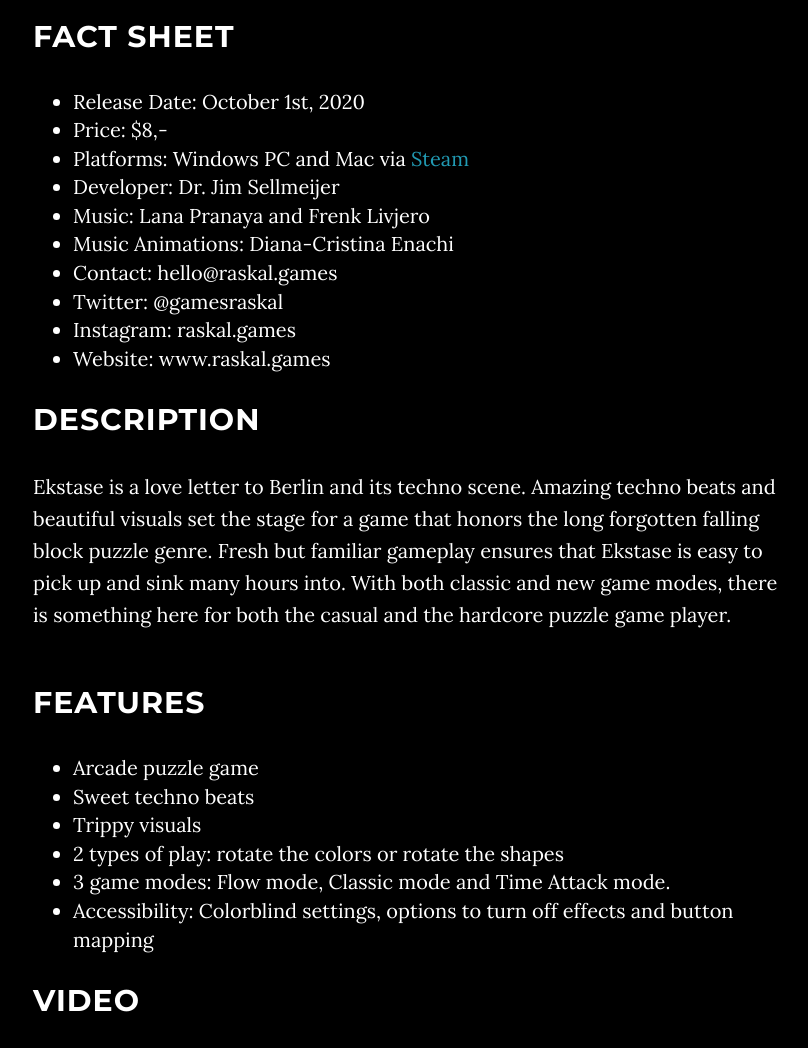
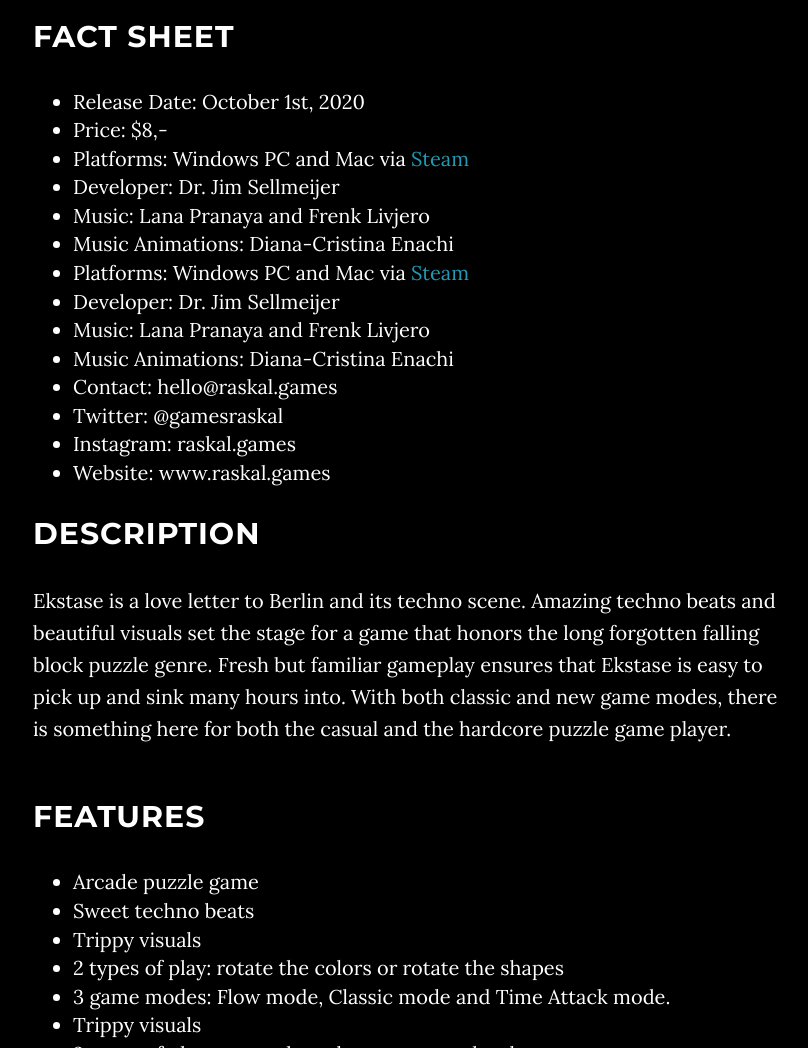
Before and after one commit to JimSellmeijer/raskal, a Jekyll site: the page built from press_kit.html, in a window 1280 px wide and 1400 px high, scrolled down 374 px, cut to the strip 0-1048 px from the top of the window. Shown: the whole strip, without its empty margins (232-1040 px from the left). Built offline with Jekyll 4.4.1, drawn with Linux system fonts in a browser that asks for light colours.

Commit message:
feat: Updated _includes/press_kit.html

```diff
--- a/_includes/press_kit.html
+++ b/_includes/press_kit.html
@@ -3,19 +3,17 @@
         <div class="row">
             <p>
                 <img src="{{ site.url }}/img/ekstase-logo.png">
-
-            <H1>Press Kit</H1>
-
+                <h1>Press Kit</h1>
             </p>
-
-            <div class="col-lg-8 col-lg-offset-2", style="text-align: left">
+            <div class="col-lg-8 col-lg-offset-2" style="text-align: left">
                 <h2>Fact Sheet</h2>
                 <ul style="font-size:20px">
-                    <li>
-                        Release Date: October 1st, 2020 </li>
-                    <li>
-                        Price: $8,-
-                    </li>
+                    <li>Release Date: October 1st, 2020</li>
+                    <li>Price: $8,-</li>
+                    <li>Platforms: Windows PC and Mac via <a href="https://store.steampowered.com/app/1408430/Ekstase/">Steam</a></li>
+                    <li>Developer: Dr. Jim Sellmeijer</li>
+                    <li>Music: Lana Pranaya and Frenk Livjero</li>
+                    <li>Music Animations: Diana-Cristina Enachi</li>
                     <li>
                         Platforms: Windows PC and Mac via <a href="https://store.steampowered.com/app/1408430/Ekstase/">Steam</a>
                     </li>
@@ -28,39 +26,22 @@
                     <li>
                         Music Animations: Diana-Cristina Enachi
                     </li>
-                    <li>
-                        Contact: hello@raskal.games
-                    </li>
-                    <li>
-                        Twitter: @gamesraskal
-                    </li>
-                    <li>
-                        Instagram: raskal.games
-                    </li>
-                    <li>
-                        Website: www.raskal.games
-                    </li>
-
+                    <li>Contact: hello@raskal.games</li>
+                    <li>Twitter: @gamesraskal</li>
+                    <li>Instagram: raskal.games</li>
+                    <li>Website: www.raskal.games</li>
                 </ul>
                 <br>
-                <H2>
-                    Description
-                </H2>
-                <p>
-                    Ekstase is a love letter to Berlin and its techno scene. Amazing techno beats and beautiful visuals set the stage for a game that honors the long forgotten falling block puzzle genre. Fresh but familiar gameplay ensures that Ekstase is easy to pick up and sink many hours into. With both classic and new game modes, there is something here for both the casual and the hardcore puzzle game player.
-
-                </p>
+                <h2>Description</h2>
+                <p>Ekstase is a love letter to Berlin and its techno scene. Amazing techno beats and beautiful visuals set the stage for a game that honors the long forgotten falling block puzzle genre. Fresh but familiar gameplay ensures that Ekstase is easy to pick up and sink many hours into. With both classic and new game modes, there is something here for both the casual and the hardcore puzzle game player.</p>
                 <br>
-                <h2>
-                    Features
-                </h2>
+                <h2>Features</h2>
                 <ul style="font-size:20px">
-                    <li>
-                        Arcade puzzle game
-                    </li>
-                    <li>
-                        Sweet techno beats
-                    </li>
+                    <li>Arcade puzzle game</li>
+                    <li>Sweet techno beats</li>
+                    <li>Trippy visuals</li>
+                    <li>2 types of play: rotate the colors or rotate the shapes</li>
+                    <li>3 game modes: Flow mode, Classic mode and Time Attack mode.</li>
                     <li>
                         Trippy visuals
                     </li>
@@ -70,78 +51,58 @@
                     <li>
                         3 game modes: Flow mode, Classic mode and Time Attack mode.
                     </li>
-                    <li>
-                        Accessibility: Colorblind settings, options to turn off effects and button mapping
-                    </li>
+                    <li>Accessibility: Colorblind settings, options to turn off effects and button mapping</li>
                 </ul>
                 <br>
-                <h2>
-                    Video
-                </h2>
+                <h2>Video</h2>
                 <p>
-                    <iframe width="420" height="315"
-                    src="https://www.youtube.com/embed/XC9jZYG4YrE">
-                    </iframe>
+                    <iframe width="420" height="315" src="https://www.youtube.com/embed/XC9jZYG4YrE"></iframe>
                 </p>
                 <br>
-                <h2>
-                    Logo
-                </h2>
+                <h2>Logo</h2>
                 <p>
                     <a target="_blank" href="{{ site.url }}/img/ekstase-logo.png">
-                        <img  class = "thumb"  src="{{ site.url }}/img/ekstase-logo.png" alt="Forest">
+                        <img class="thumb" src="{{ site.url }}/img/ekstase-logo.png" alt="Forest">
                     </a>
-
                 </p>
                 <br>
-                <h2>
-                    Screenshots
-                </h2>
+                <h2>Screenshots</h2>
                 <p>
-
-
                     <div>
-
                         <a target="_blank" href="{{ site.url }}/img/screen1.png">
-                            <img class = "thumb" src="{{ site.url }}/img/screen1.png" alt="Forest">
+                            <img class="thumb" src="{{ site.url }}/img/screen1.png" alt="Forest">
                         </a>
                         <a target="_blank" href="{{ site.url }}/img/screen2.png">
-                            <img class = "thumb"  src="{{ site.url }}/img/screen2.png" alt="Forest">
+                            <img class="thumb" src="{{ site.url }}/img/screen2.png" alt="Forest">
                         </a>
                         <a target="_blank" href="{{ site.url }}/img/screen3.png">
-                            <img class = "thumb"  src="{{ site.url }}/img/screen3.png" alt="Forest">
+                            <img class="thumb" src="{{ site.url }}/img/screen3.png" alt="Forest">
                         </a>
                           <a target="_blank" href="{{ site.url }}/img/screen4.png">
-                            <img class = "thumb"  src="{{ site.url }}/img/screen4.png" alt="Forest">
+                            <img class="thumb" src="{{ site.url }}/img/screen4.png" alt="Forest">
                           </a>
                           <a target="_blank" href="{{ site.url }}/img/screen5.png">
-                            <img class = "thumb"  src="{{ site.url }}/img/screen5.png" alt="Forest">
+                            <img class="thumb" src="{{ site.url }}/img/screen5.png" alt="Forest">
                           </a>
                           <a target="_blank" href="{{ site.url }}/img/screen6.png">
-                            <img class = "thumb"  src="{{ site.url }}/img/screen6.png" alt="Forest">
+                            <img class="thumb" src="{{ site.url }}/img/screen6.png" alt="Forest">
                           </a>
                         <a target="_blank" href="{{ site.url }}/img/screen7.png">
-                            <img class = "thumb"  src="{{ site.url }}/img/screen7.png" alt="Forest">
+                            <img class="thumb" src="{{ site.url }}/img/screen7.png" alt="Forest">
                         </a>
                         <a target="_blank" href="{{ site.url }}/img/screen8.png">
-                            <img class = "thumb"  src="{{ site.url }}/img/screen8.png" alt="Forest">
+                            <img class="thumb" src="{{ site.url }}/img/screen8.png" alt="Forest">
                         </a>
                     </div>
                 </p>
                 <br>
-                <h2>
-                    About Raskal Games
-                </h2>
+                <h2>About Raskal Games</h2>
                 <p>
-                    Berlin-based Raskal Games was founded by Dutch ex-neuroscientist Dr. Jim Sellmeijer.
-                    During his work as a scientist, he realized that programming was much more fun than
-                    performing brain surgery on lab animals. It didn’t take long for Jim to pick up software development and
-                    soon he’d be designing and developing his own video games.
+                    Berlin-based Raskal Games was founded by Dutch ex-neuroscientist Dr. Jim Sellmeijer. During his work as a scientist, he realized that programming was much more fun than performing brain surgery on lab animals. It didn’t take long for Jim to pick up software development and soon he’d be designing and developing his own video games.
+                </p>
                 <p>
                     Dr. Sellmeijer finds it awkward to write about himself in third-person and prefers to be called "Jim".
                 </p>
-                </p>
-
             </div>
         </div>
     </section>
```
Lines whose indentation alone changed are shown as unchanged.
